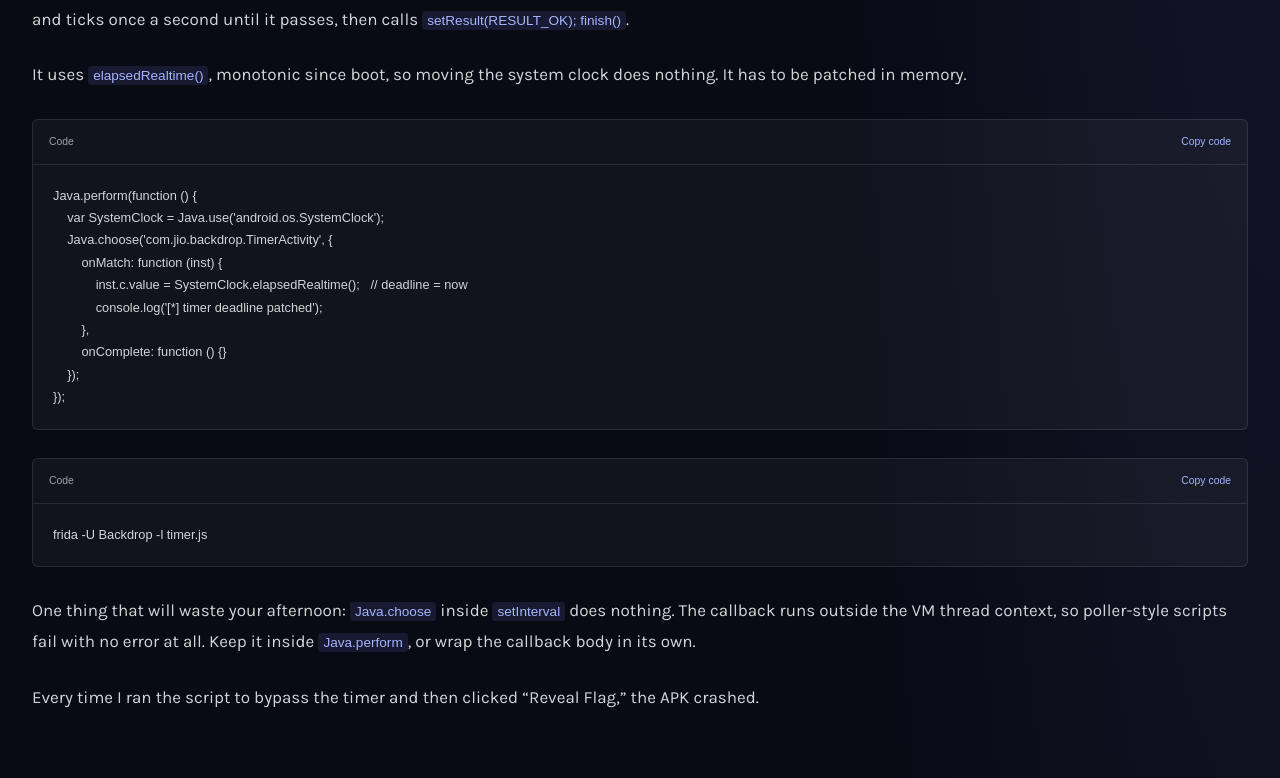
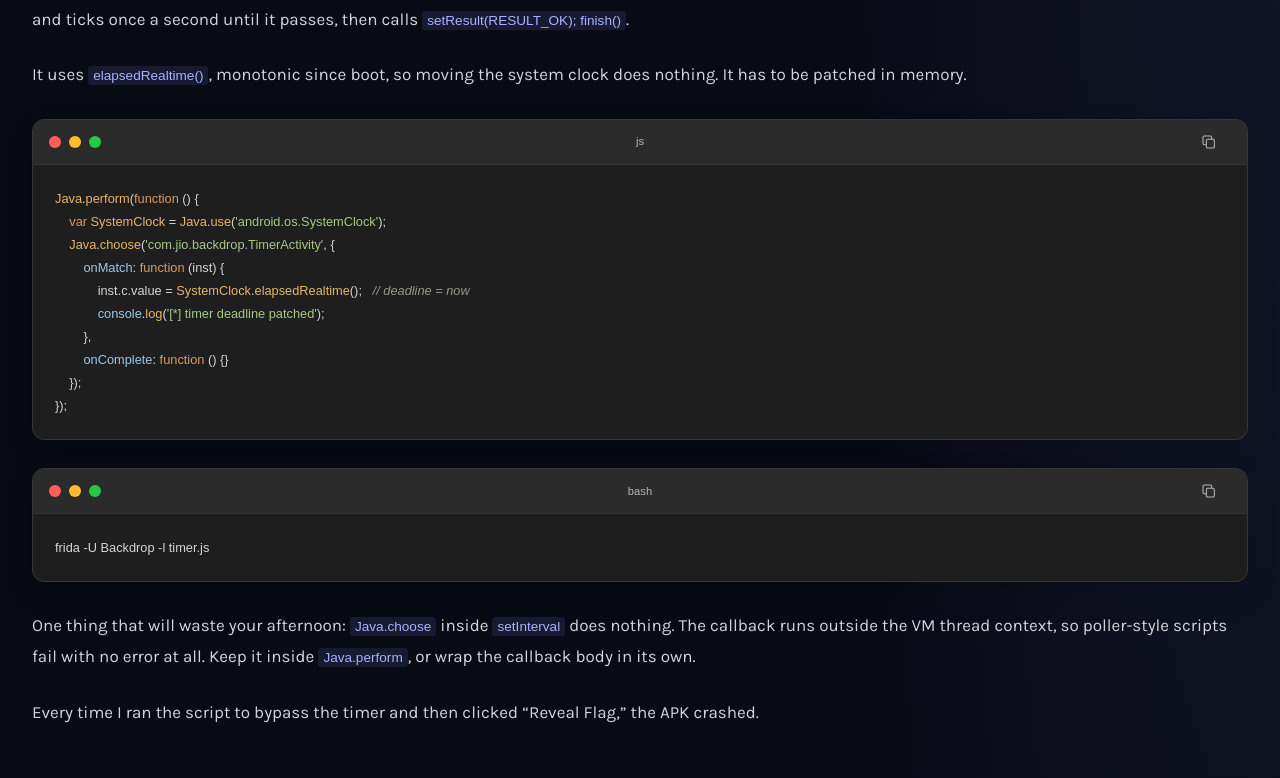
Before and after one commit to mohamedkhalilammar/mohamedkhalilammar.github.io, a Next.js app: page /writeups/backdrop-securinets-quals in a window 1280 px wide. Shown: the part 1765-2543 px from the top of the page. Built offline with nearby package versions, Linux system fonts and the light colour scheme; a web font is replaced by a local one.

Commit message:
Style writeup code blocks as macOS windows with syntax highlighting

```diff
--- a/package.json
+++ b/package.json
@@ -20,6 +20,7 @@
     "react": "19.2.4",
     "react-dom": "19.2.4",
     "react-markdown": "^10.1.0",
+    "rehype-highlight": "^7.0.2",
     "rehype-raw": "^7.0.0",
     "remark-gfm": "^4.0.1",
     "tailwind-merge": "^3.5.0",
--- a/src/app/refinements.css
+++ b/src/app/refinements.css
@@ -297,11 +297,27 @@ html:has(.blog-page), body:has(.blog-page) { overflow-x: clip; }
   .writeup-viewer-toolbar, .writeup-viewer-footer { padding: 8px; gap: 8px; font-size: .75rem; }
   .writeup-viewer-toolbar > div { gap: 8px; }
 }
-.article-code { margin: 28px 0; border: 1px solid var(--line-border); border-radius: var(--ui-radius); overflow: hidden; background: var(--surface-sunken); }
-.article-code-toolbar { display: flex; align-items: center; flex-wrap: wrap; justify-content: space-between; gap: 8px; padding: 0 16px; border-bottom: 1px solid var(--line-border); font-family: var(--font-mono), monospace; font-size: .65rem; color: var(--text-muted); }
-.article-code-toolbar button { min-height: 44px; color: var(--accent-ink); }
-.article-code pre { overflow-x: auto; padding: 20px; font-size: .8rem; line-height: 1.75; }
-.article-code pre code { padding: 0; background: transparent; color: var(--text-body); font-size: inherit; border-radius: 0; }
+.article-code { margin: 28px 0; border: 1px solid #353535; border-radius: 12px; overflow: hidden; background: #1e1e1e; box-shadow: 0 12px 32px rgb(0 0 0 / .12); }
+.article-code-toolbar { display: grid; grid-template-columns: 1fr auto 1fr; align-items: center; gap: 8px; padding: 0 16px; min-height: 44px; border-bottom: 1px solid #343434; background: #2b2b2b; font-family: var(--font-mono), monospace; font-size: .7rem; color: #b4b4b4; }
+.article-code-controls { display: flex; gap: 8px; }
+.article-code-controls i { width: 12px; height: 12px; border-radius: 50%; background: #ff5f57; }
+.article-code-controls i:nth-child(2) { background: #febc2e; }
+.article-code-controls i:nth-child(3) { background: #28c840; }
+.article-code-language { text-transform: lowercase; }
+.article-code-toolbar button { display: flex; align-items: center; justify-content: center; justify-self: end; min-width: 44px; min-height: 44px; color: #b4b4b4; }
+.article-code-toolbar button:hover { color: #fff; }
+.article-code-toolbar button:focus-visible, .article-code pre:focus-visible { outline: 2px solid #e5b567; outline-offset: -3px; }
+.article-code-toolbar .copy-error { grid-column: 1 / -1; padding-bottom: 10px; color: #f5a8a8; }
+.article-code pre { margin: 0; overflow-x: auto; padding: 22px; font-size: .8rem; line-height: 1.8; scrollbar-color: #484848 #1e1e1e; tab-size: 4; }
+.article-code pre code { padding: 0; background: transparent; color: #d4d4d4; font-size: inherit; border-radius: 0; }
+.article-code .hljs-comment, .article-code .hljs-quote { color: #92978a; font-style: italic; }
+.article-code .hljs-keyword, .article-code .hljs-selector-tag, .article-code .hljs-type { color: #d99a62; }
+.article-code .hljs-string, .article-code .hljs-regexp, .article-code .hljs-addition { color: #a5c985; }
+.article-code .hljs-number, .article-code .hljs-literal { color: #83b8ce; }
+.article-code .hljs-title, .article-code .hljs-built_in, .article-code .hljs-section { color: #e5b567; }
+.article-code .hljs-attr, .article-code .hljs-variable, .article-code .hljs-template-variable { color: #9dc8e5; }
+.article-code .hljs-meta, .article-code .hljs-symbol { color: #c5a3cf; }
+.article-code .hljs-deletion { color: #e58b8b; }
 .copy-error { color: var(--status-error); padding-bottom: 8px; }
 .article-table { max-width: 100%; overflow-x: auto; margin: 28px 0; border: 1px solid var(--line-border); border-radius: var(--ui-radius); }
 .article-table table { width: 100%; border-collapse: collapse; font-size: .85rem; text-align: left; }
--- a/src/components/ui/code-block.tsx
+++ b/src/components/ui/code-block.tsx
@@ -2,7 +2,7 @@
 
 import { useRef, useState, type ReactNode } from "react";
 
-export function CodeBlock({ children }: { children: ReactNode }) {
+export function CodeBlock({ children, language }: { children: ReactNode; language?: string }) {
   const ref = useRef<HTMLPreElement>(null);
   const [status, setStatus] = useState<"idle" | "copied" | "failed">("idle");
   const copy = async () => {
@@ -15,7 +15,14 @@ export function CodeBlock({ children }: { children: ReactNode }) {
   };
   return (
     <div className="article-code">
-      <div className="article-code-toolbar"><span>Code</span><button type="button" onClick={copy}>{status === "copied" ? "Copied" : "Copy code"}</button><span role="status" className={status === "failed" ? "copy-error" : "sr-only"}>{status === "failed" ? "Couldn't copy. Select the code to copy manually." : status === "copied" ? "Code copied to clipboard." : ""}</span></div>
+      <div className="article-code-toolbar">
+        <span className="article-code-controls" aria-hidden="true"><i /><i /><i /></span>
+        <span className="article-code-language">{language || "text"}</span>
+        <button type="button" onClick={copy} aria-label={status === "copied" ? "Code copied" : "Copy code"}>
+          {status === "copied" ? "Copied" : <svg width="16" height="16" viewBox="0 0 24 24" fill="none" stroke="currentColor" strokeWidth="1.6" aria-hidden="true"><rect x="8" y="8" width="12" height="13" rx="2" /><path d="M16 8V5a2 2 0 0 0-2-2H5a2 2 0 0 0-2 2v9a2 2 0 0 0 2 2h3" /></svg>}
+        </button>
+        <span role="status" className={status === "failed" ? "copy-error" : "sr-only"}>{status === "failed" ? "Couldn't copy. Select the code to copy manually." : status === "copied" ? "Code copied to clipboard." : ""}</span>
+      </div>
       <pre ref={ref} tabIndex={0}>{children}</pre>
     </div>
   );
--- a/src/components/ui/markdown-body.tsx
+++ b/src/components/ui/markdown-body.tsx
@@ -1,5 +1,6 @@
 import ReactMarkdown from "react-markdown";
 import remarkGfm from "remark-gfm";
+import rehypeHighlight from "rehype-highlight";
 import type { Components } from "react-markdown";
 import { CodeBlock } from "@/components/ui/code-block";
 import type { Element, ElementContent } from "hast";
@@ -49,11 +50,18 @@ const components: Components = {
   table: ({ node, ...props }) => node && collectImages(node).length
     ? <ArticleGallery images={collectImages(node)} layout="row" />
     : <div className="article-table" role="region" aria-label="Article table" tabIndex={0}><table {...props} /></div>,
-  pre: ({ node: _node, children }) => <CodeBlock>{children}</CodeBlock>,
+  pre: ({ node, children }) => {
+    const code = node?.children.find((child) => child.type === "element" && child.tagName === "code");
+    const classes = code?.type === "element" ? code.properties.className : [];
+    const language = Array.isArray(classes)
+      ? String(classes.find((name) => String(name).startsWith("language-")) ?? "").replace(/^language-/, "")
+      : "";
+    return <CodeBlock language={language}>{children}</CodeBlock>;
+  },
   code: ({ node: _node, ...props }) => <code {...props} />,
   img: ({ node: _node, alt, ...props }) => <img alt={alt ?? ""} loading="lazy" {...props} />,
 };
 
 export function MarkdownBody({ children }: { children: string }) {
-  return <div className="article-prose"><ReactMarkdown remarkPlugins={[remarkGfm]} components={components}>{children}</ReactMarkdown></div>;
+  return <div className="article-prose"><ReactMarkdown remarkPlugins={[remarkGfm]} rehypePlugins={[[rehypeHighlight, { ignoreMissing: true }]]} components={components}>{children}</ReactMarkdown></div>;
 }
```
Also changed, not shown: 1 other file (tests, documents, lock files or other folders).
